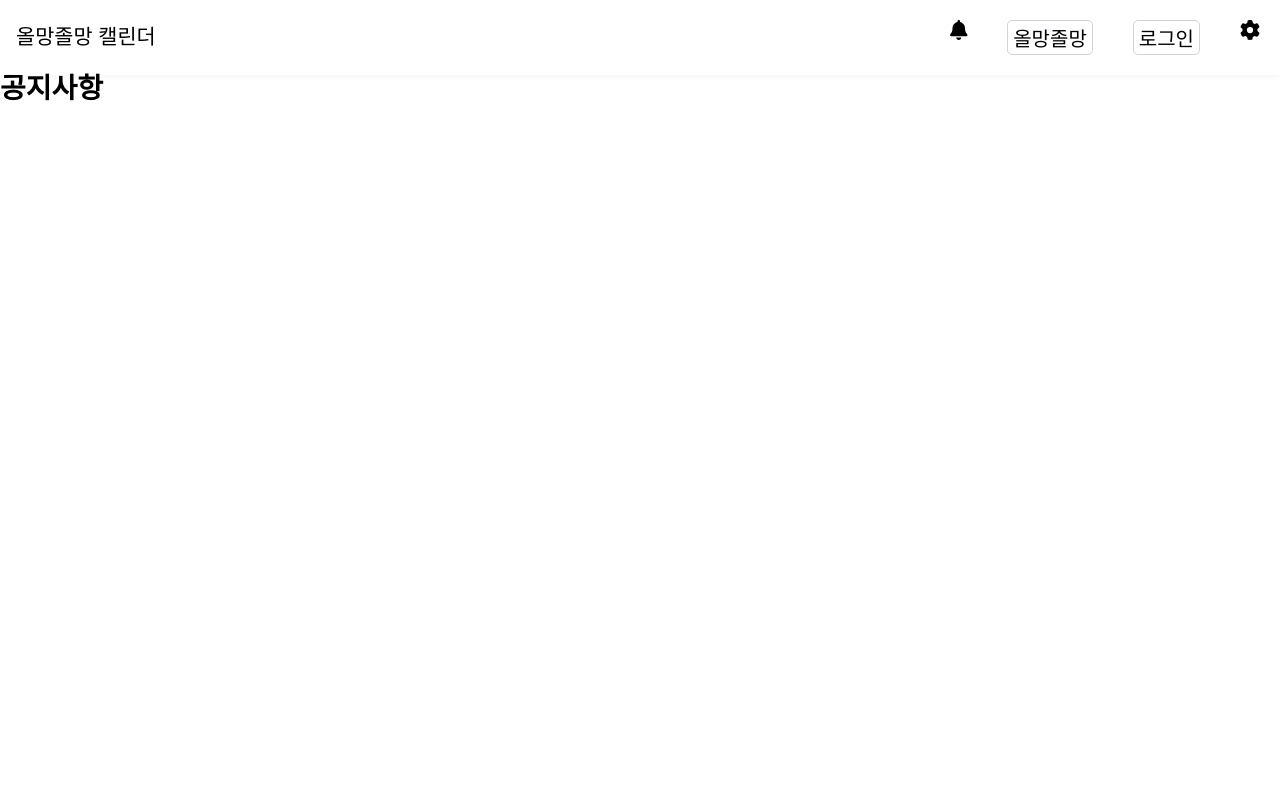
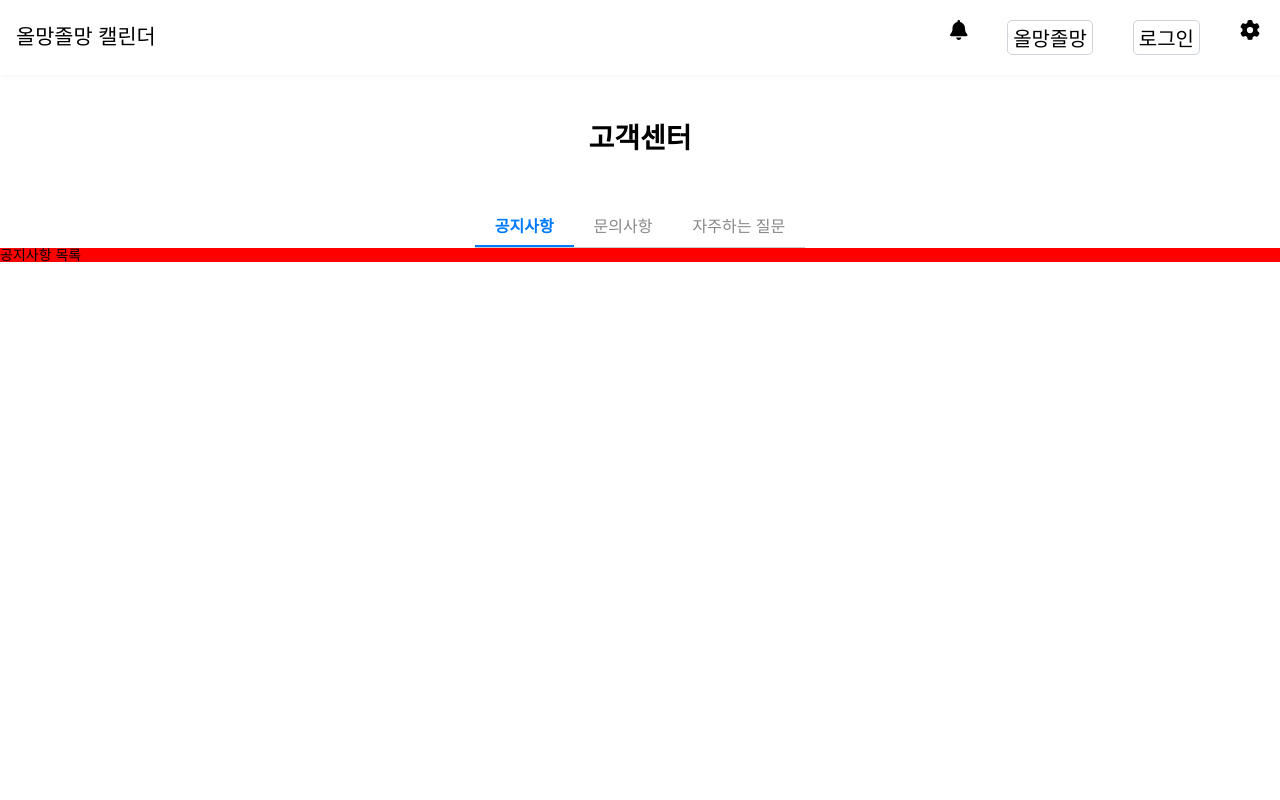
Before and after one commit to se-jeongit/OlmangJolmang, a React (Create React App) app: page /admin in a window 1280 px wide. Shown: the top 800 px of the page. Built offline with nearby package versions, Linux system fonts and the light colour scheme; a web font is replaced by a local one.

Commit message:
탭바 1

```diff
--- a/src/pages/admin/Admin.js
+++ b/src/pages/admin/Admin.js
@@ -1,12 +1,58 @@
 import "../../styles/admin.css";
-import React from "react";
+import React, { useState, useEffect, useRef } from "react";
+
+const Tabs = ({ menus, selectedIndex, onSelectHandler }) => {
+  const indicatorRef = useRef(null);
+  const tabRefs = useRef([]);
+
+  useEffect(() => {
+    const activeTab = tabRefs.current[selectedIndex];
+    if (activeTab && indicatorRef.current) {
+      indicatorRef.current.style.width = `${activeTab.offsetWidth}px`;
+      indicatorRef.current.style.left = `${activeTab.offsetLeft}px`;
+    }
+  }, [selectedIndex, menus]);
+
+  return (
+    <div className="tabs-container">
+      <div className="tabs">
+        {menus.map((label, i) => (
+          <button
+            key={label}
+            ref={(el) => (tabRefs.current[i] = el)}
+            className={`tab-button ${selectedIndex === i ? 'active' : ''}`}
+            onClick={() => onSelectHandler(i)}
+          >
+            {label}
+          </button>
+        ))}
+        <div className="tab-indicator" ref={indicatorRef}></div>
+      </div>
+    </div>
+  );
+};
 
 function Admin() {
-    return(
-        <div className="admin-main">
-            <h1> 공지사항 </h1>
-        </div>
-    )
+  const [selectedTab, setSelectedTab] = useState(0);
+
+  return (
+    <div>
+      <div className="admin-main">
+        <h1>고객센터</h1>
+      </div>
+
+      <Tabs
+        menus={['공지사항', '문의사항', '자주하는 질문']}
+        selectedIndex={selectedTab}
+        onSelectHandler={setSelectedTab}
+      />
+
+      <div className="tab-content">
+        {selectedTab === 0 && <div style={{ backgroundColor: 'red' }}>공지사항 목록</div>}
+        {selectedTab === 1 && <div style={{ backgroundColor: 'yellow' }}>문의 사항 목록</div>}
+        {selectedTab === 2 && <div style={{ backgroundColor: 'blue', color: 'white' }}>자주하는 질문 목록</div>}
+      </div>
+    </div>
+  );
 }
-
 export default Admin;
--- a/src/styles/admin.css
+++ b/src/styles/admin.css
@@ -1,5 +1,52 @@
 @import url(style.css);
 
 .admin-main {
-    border-top: 1px
+    /* border-top: 1px; */
+    /* text-align: center; */
+    display: flex;
+    justify-content: center;
+    margin: 50px;
 }
+
+.tepbar {
+     display: flex;
+     flex-direction: row;
+     height: 500px;
+     width: 900px;
+     margin: 0 auto;
+}
+
+.tabs-container {
+  width: 100%;
+  display: flex;
+  justify-content: center;
+}
+
+.tabs {
+  position: relative;
+  display: flex;
+  border-bottom: 1px solid #ccc;
+}
+
+.tab-button {
+  background: none;
+  border: none;
+  padding: 10px 20px;
+  cursor: pointer;
+  font-size: 16px;
+  color: #888;
+  transition: color 0.2s ease;
+}
+
+.tab-button.active {
+  color: #007bff;
+  font-weight: bold;
+}
+
+.tab-indicator {
+  position: absolute;
+  bottom: 0;
+  height: 2px;
+  background-color: #007bff;
+  transition: left 0.25s ease, width 0.25s ease;
+}
```
